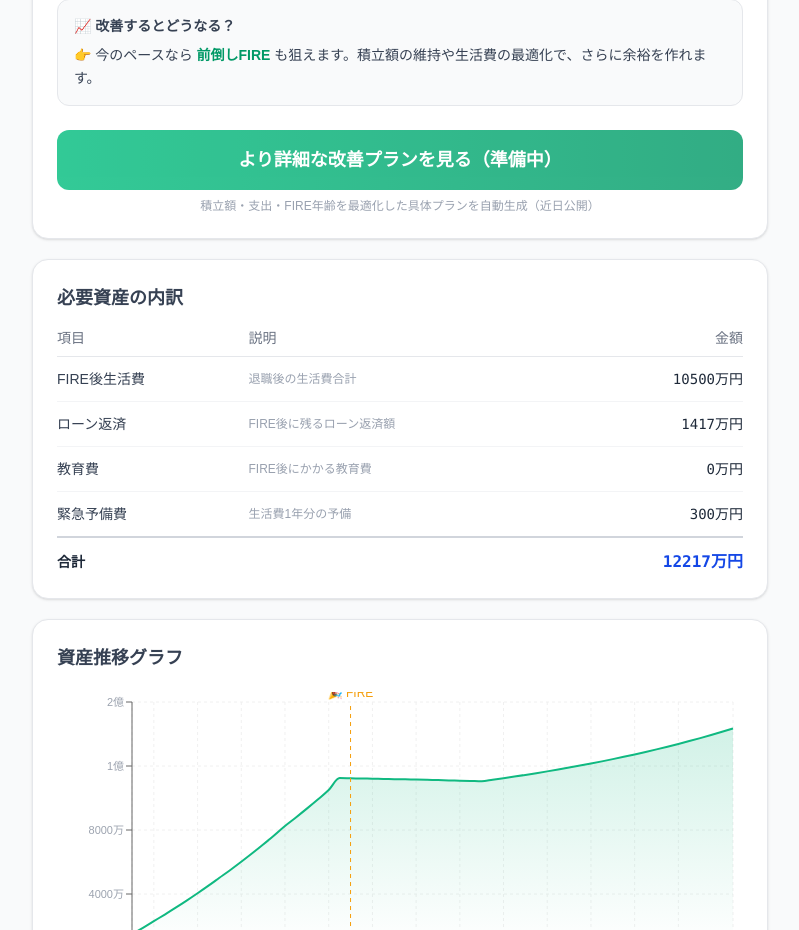
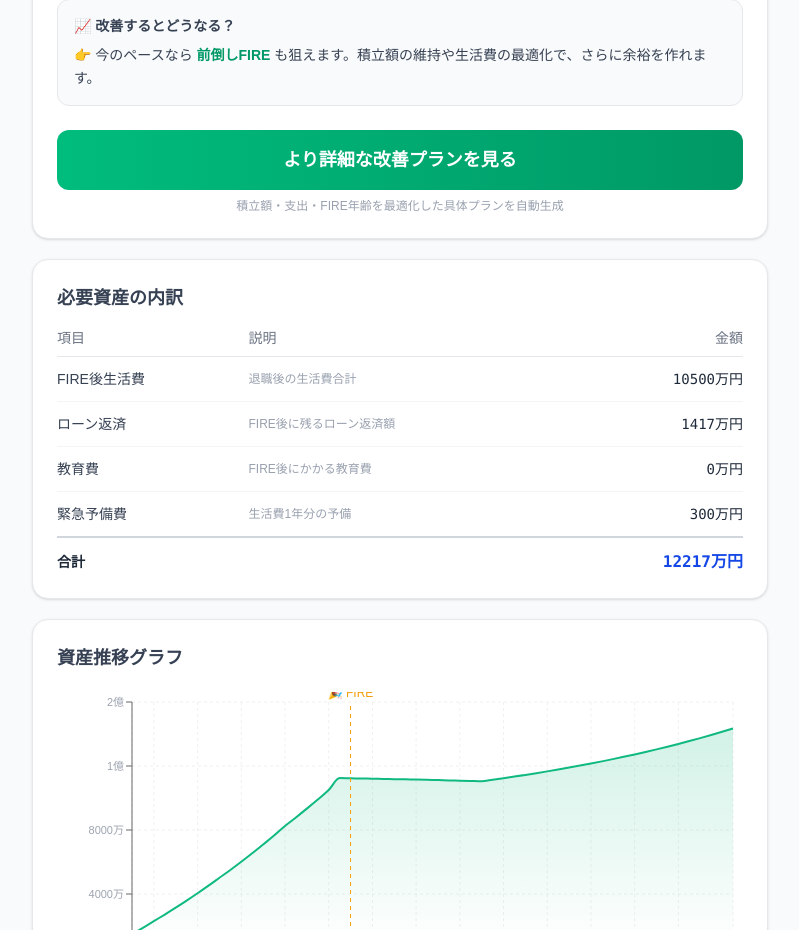
Before and after one commit to doubtmandaru231-ctrl/fire-calculator, a Next.js app: page /result in a window 1280 px wide. Shown: the part 840-1770 px from the top of the page, without its empty margins (240-1039 px from the left). Built offline with nearby package versions, Linux system fonts and the light colour scheme.

Commit message:
enable premium CTA in result summary

```diff
--- a/src/components/results/ResultSummary.tsx
+++ b/src/components/results/ResultSummary.tsx
@@ -1,7 +1,10 @@
 "use client";
 
+import { useState } from 'react';
 import type { SimulationResult, SuggestionType } from '@/types';
 import { toManEn } from '@/lib/calculator/utils';
+
+import PremiumModal from '@/components/PremiumModal';
 
 interface Props {
   result: SimulationResult;
@@ -53,6 +56,7 @@ export default function ResultSummary({ result }: Props) {
   const isShortfall = shortfallAmount < 0;
   const surplusAmount = Math.max(0, shortfallAmount);
   const hasLargeSurplus = canFire && surplusAmount >= 500;
+  const [isPremiumOpen, setIsPremiumOpen] = useState(false);
 
   return (
     <section className="bg-white rounded-2xl shadow-sm border border-gray-200 p-6">
@@ -180,16 +184,21 @@ export default function ResultSummary({ result }: Props) {
       <div className="mt-6 text-center">
         <button
           type="button"
-          disabled
-          className="w-full rounded-xl bg-gradient-to-r from-emerald-500 to-emerald-600 py-4 text-lg font-bold text-white opacity-80 cursor-not-allowed"
+          onClick={() => setIsPremiumOpen(true)}
+          className="w-full rounded-xl bg-gradient-to-r from-emerald-500 to-emerald-600 py-4 text-lg font-bold text-white hover:opacity-90 transition"
         >
-          より詳細な改善プランを見る（準備中）
+          より詳細な改善プランを見る
         </button>
 
         <p className="mt-2 text-xs text-gray-400">
-          積立額・支出・FIRE年齢を最適化した具体プランを自動生成（近日公開）
+          積立額・支出・FIRE年齢を最適化した具体プランを自動生成
         </p>
       </div>
+
+      <PremiumModal
+        isOpen={isPremiumOpen}
+        onClose={() => setIsPremiumOpen(false)}
+      />
     </section>
   );
 }
```
